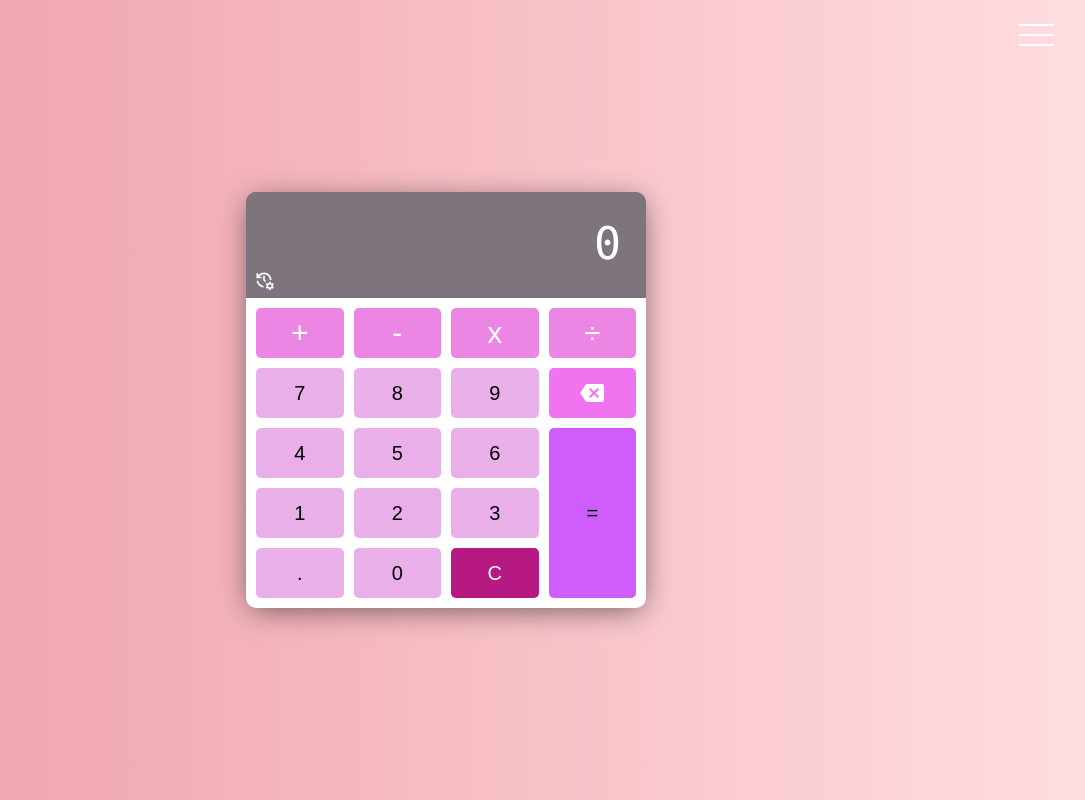
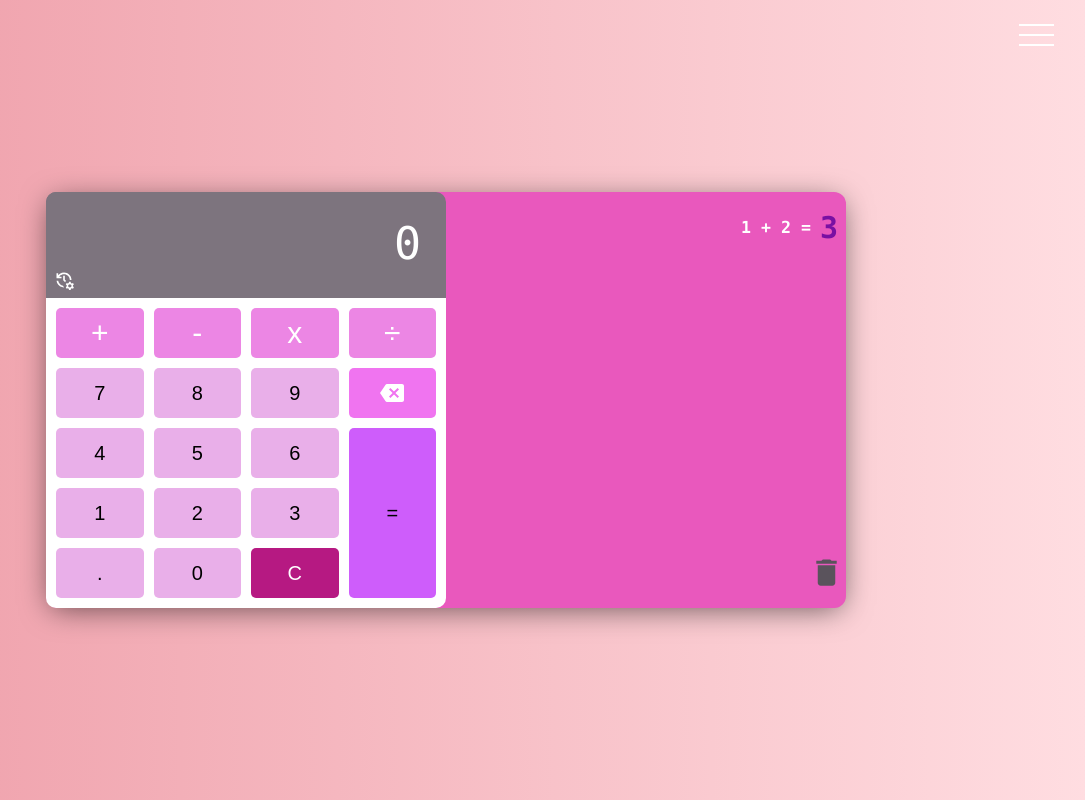
Before and after one commit to PyonAU/my-cv, a Next.js app: page /projects/calculator in a window 1280 px wide. Both pictures are taken after a click on the element 465 px from the left and 245 px from the top of the page. Shown: the whole page, without its empty margins (194-1279 px from the left). Built offline with nearby package versions, Linux system fonts and the light colour scheme.

Commit message:
feat: added history container Enable to click the history icon on the number display and expand the history container

```diff
--- a/app/projects/calculator/calculator-components/Calculator.jsx
+++ b/app/projects/calculator/calculator-components/Calculator.jsx
@@ -1,18 +1,31 @@
+import { useState } from 'react';
 import Display from './Display';
 import NumberButtons from './NumberButtons';
 import OperatorButtons from './OperatorButtons';
 import ClearButton from './ClearButton';
 import BackButton from './BackButton';
 import EqualButton from './EqualButton';
+import HistoryDisplay from './HistoryDisplay';
 import styles from './Calculator.module.css';
 
 const Calculator = () => {
+  // State
+  const [isClicked, setIsClicked] = useState(false);
+  const [width, setWidth] = useState('400px');
+  const [visibility, setVisibility] = useState('hidden');
+
+  const handleHistory = () => {
+    setIsClicked((prevState) => !prevState);
+    setWidth(width === '400px' ? '800px' : '400px');
+    setVisibility(visibility === 'hidden' ? 'visible' : 'hidden');
+  };
+
   return (
     <>
-      <div className={styles.calculator}>
+      <div className={styles.calculator} style={{ width }}>
         {/* Wrap Display & Buttons */}
         <div className={styles.wrapper}>
-          <Display />
+          <Display handleHistory={handleHistory} />
           {/* Buttons */}
           <div className={styles.calculatorButtons}>
             <OperatorButtons buttonValue="+" />
@@ -35,6 +48,11 @@ const Calculator = () => {
             <EqualButton />
           </div>
         </div>
+
+        {/* History Display */}
+        <div className={styles.wrapper}>
+          <HistoryDisplay isClicked={isClicked} visibility={visibility} />
+        </div>
       </div>
     </>
   );
--- a/app/projects/calculator/calculator-components/Display.jsx
+++ b/app/projects/calculator/calculator-components/Display.jsx
@@ -4,11 +4,11 @@ import { IconButton } from '@mui/material';
 import { ManageHistory } from '@mui/icons-material';
 import styles from './Display.module.css';
 
-const Display = () => {
+const Display = ({ handleHistory }) => {
   const { number, storedNumber } = useContext(NumberContext);
   return (
     <div className={styles.calculatorDisplay}>
-      <div className={styles.historyContainer}>
+      <div className={styles.historyContainer} onClick={handleHistory}>
         <IconButton title="history">
           <ManageHistory fontSize="small" style={{ color: 'white' }} />
         </IconButton>
--- /dev/null
+++ b/app/projects/calculator/calculator-components/HistoryDisplay.jsx
@@ -0,0 +1,29 @@
+import { IconButton } from '@mui/material';
+import { Delete } from '@mui/icons-material';
+import styles from './HistoryDisplay.module.css';
+
+const HistoryDisplay = ({ isClicked, visibility }) => {
+  return (
+    <>
+      <div className={styles.historyDisplay} hidden={!isClicked}>
+        <div className={styles.item}>
+          <h5 className={styles.calculation}>
+            1 + 2 =<span className={styles.result}>3</span>
+          </h5>
+        </div>
+      </div>
+
+      {/* Delete History */}
+      <div className={styles.historyFooter}>
+        <IconButton title="delete" className={styles.deleteIcon}>
+          <Delete
+            fontSize="large"
+            sx={{ color: 'rgb(90, 83, 92)', visibility: visibility }}
+          />
+        </IconButton>
+      </div>
+    </>
+  );
+};
+
+export default HistoryDisplay;
--- /dev/null
+++ b/app/projects/calculator/calculator-components/HistoryDisplay.module.css
@@ -0,0 +1,64 @@
+.historyDisplay {
+  width: 400px;
+  padding: 0;
+  border-radius: 12;
+  height: 355px;
+  overflow-y: scroll;
+  -ms-overflow-style: none;
+}
+
+.historyDisplay::-webkit-scrollbar {
+  display: none;
+}
+
+.item {
+  display: flex;
+  align-items: right;
+  justify-content: flex-end;
+  height: 30px;
+  width: auto;
+  margin: 0;
+  padding: 8px;
+  user-select: none;
+  font-size: 20px;
+  font-family: 'Lucida Console', sans-serif;
+  font-weight: 100;
+  color: white;
+  cursor: pointer;
+}
+
+.item:hover {
+  box-shadow: inset 0 0 100px 100px rgba(255, 255, 255, 0.1);
+}
+
+.calculation {
+  display: flex;
+  align-items: center;
+}
+
+.result {
+  font-weight: bold;
+  font-size: 30px;
+  padding-left: 0.3em;
+  color: rgb(121, 16, 163);
+}
+
+.historyFooter {
+  display: flex;
+  justify-content: right;
+  flex-direction: column;
+}
+
+.historyFooter .deleteIcon {
+  position: relative;
+  right: -180px;
+  font-size: 21px;
+  cursor: pointer;
+  line-height: 2;
+  color: rgb(90, 83, 92);
+  visibility: hidden;
+}
+
+.historyFooter .deleteIcon:hover {
+  filter: brightness(110%);
+}
```
